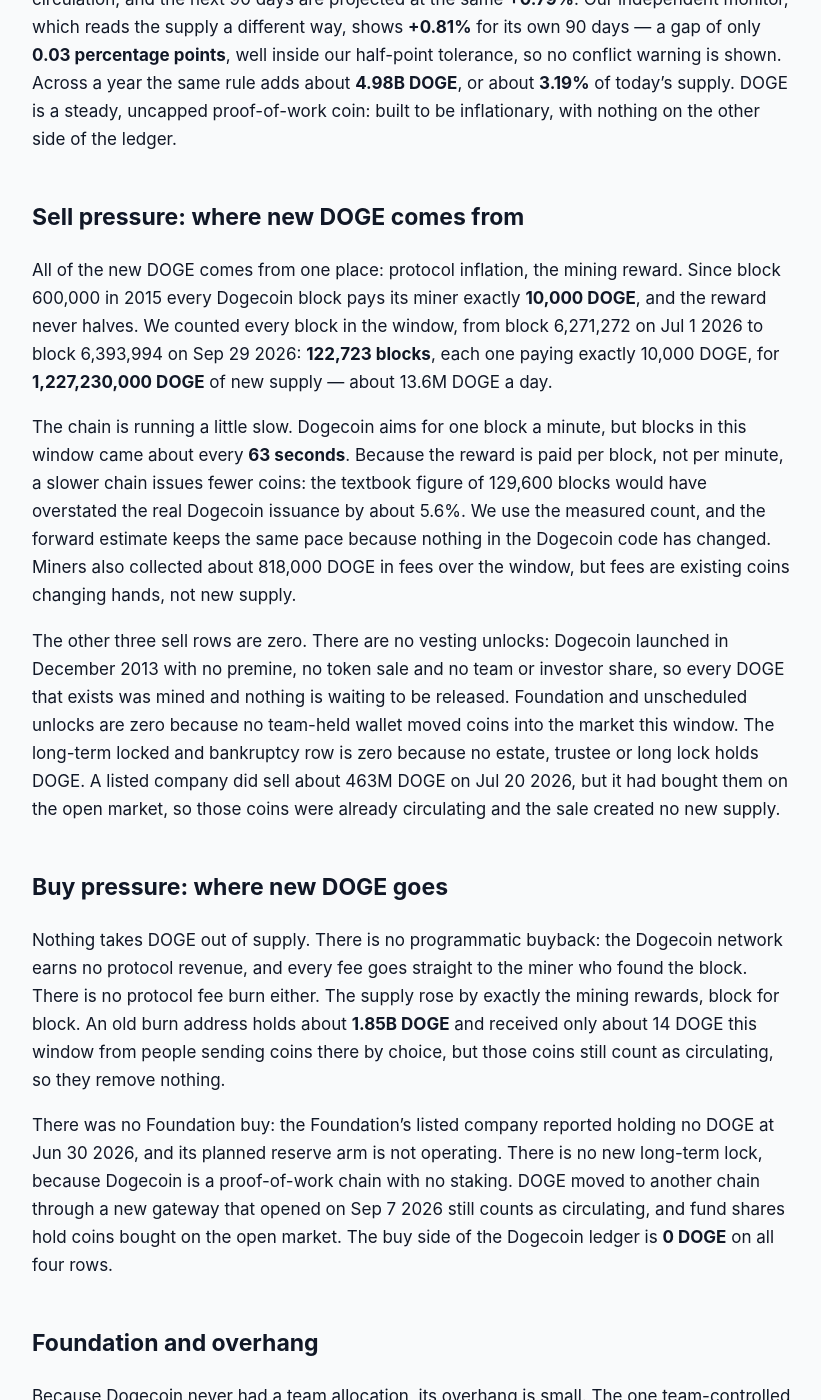
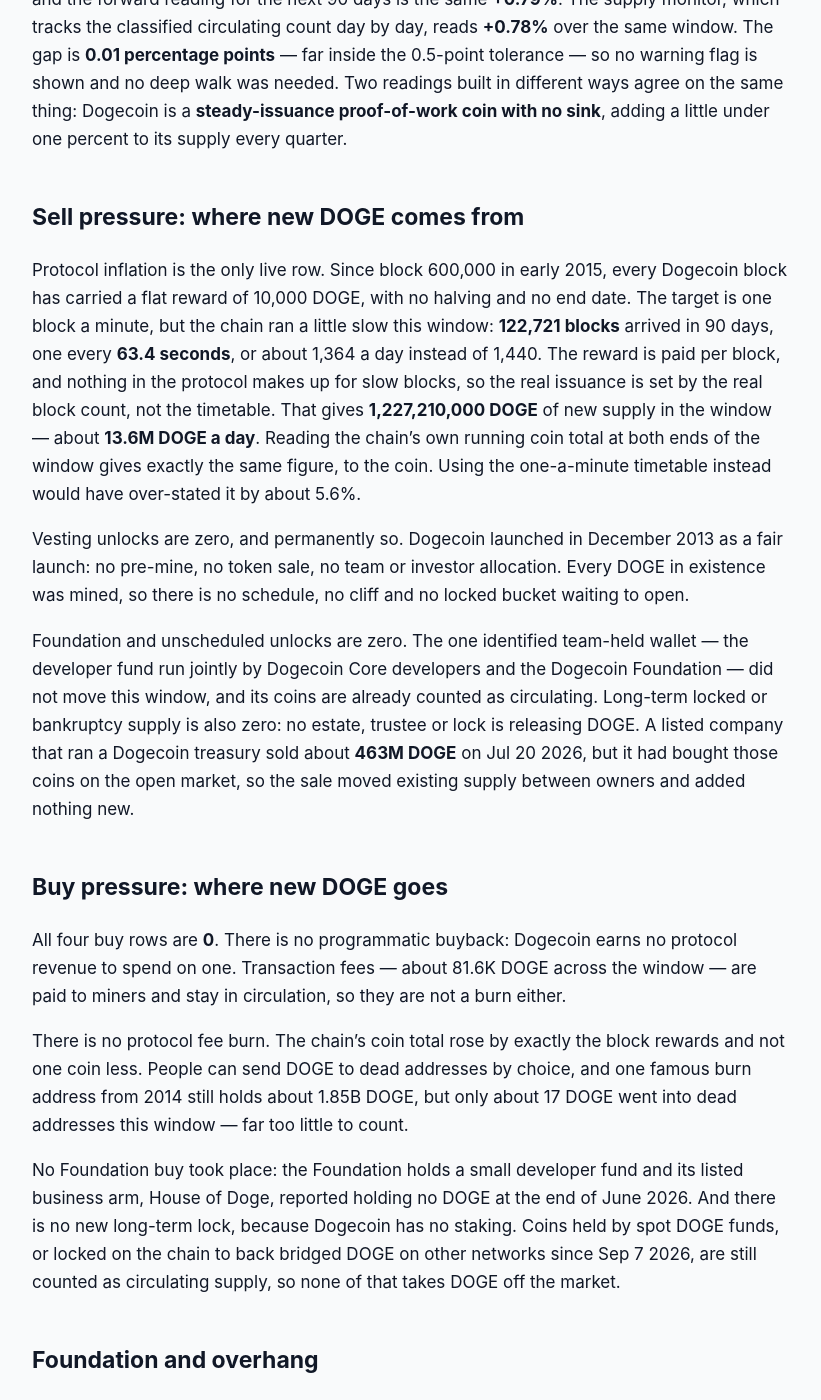
Before and after one commit to jeevansongmy-spec/mrnasdog-articles, a Jekyll site: the page built from crypto/doge-pressure-framework.md, in a window 1280 px wide and 1400 px high, scrolled down 529 px. Shown: the whole window, without its empty margins (228-1049 px from the left). Built offline with Jekyll 4.4.1, drawn with Linux system fonts in a browser that asks for light colours; some of the changed text lies outside the part shown.

Commit message:
publish: crypto/doge-pressure-framework

```diff
--- a/crypto/doge-pressure-framework.md
+++ b/crypto/doge-pressure-framework.md
@@ -10,52 +10,56 @@ Originally published at [https://mrnasdog.com/research/doge/inflation](https://m
 
 # DOGE Inflation Analysis · September 2026 · Supply growing · projected to keep growing
 
-DOGE supply is growing and is projected to keep growing. Dogecoin pays its miners a flat **10,000 DOGE** in every block, and in the 90 days to Sep 29 2026 that created **1,227,230,000 new DOGE** while nothing was burned, bought back or locked — a net rise of **+0.79%** of the circulating supply, against **+0.81%** on our independent monitor. Dogecoin has no supply cap and no halving, so the same number of new coins arrives every 90 days, forever, unless the code is changed.
+Dogecoin is **inflationary by design**, and the whole story is one number: every block pays its miner **10,000 new DOGE**. Over the 90 days to Sep 30 2026 that created **1.23B DOGE** while nothing was bought back, burned or locked, so circulating supply grew **+0.79%** — and the next 90 days should add about the same. The independent supply monitor reads **+0.78%**. Dogecoin has no supply cap and no halving, so the flow never stops; it only shrinks as a share of a supply that keeps getting bigger.
 
 ## The verdict, in one paragraph
 
-Over the last 90 days the Dogecoin supply grew by **+0.79%** of the **156.11B DOGE** in circulation, and the next 90 days are projected at the same **+0.79%**. Our independent monitor, which reads the supply a different way, shows **+0.81%** for its own 90 days — a gap of only **0.03 percentage points**, well inside our half-point tolerance, so no conflict warning is shown. Across a year the same rule adds about **4.98B DOGE**, or about **3.19%** of today's supply. DOGE is a steady, uncapped proof-of-work coin: built to be inflationary, with nothing on the other side of the ledger.
+DOGE supply grew **+0.79%** in the last 90 days on the MrNasdog Pressure Framework ledger, and the forward reading for the next 90 days is the same **+0.79%**. The supply monitor, which tracks the classified circulating count day by day, reads **+0.78%** over the same window. The gap is **0.01 percentage points** — far inside the 0.5-point tolerance — so no warning flag is shown and no deep walk was needed. Two readings built in different ways agree on the same thing: Dogecoin is a **steady-issuance proof-of-work coin with no sink**, adding a little under one percent to its supply every quarter.
 
 ## Sell pressure: where new DOGE comes from
 
-All of the new DOGE comes from one place: protocol inflation, the mining reward. Since block 600,000 in 2015 every Dogecoin block pays its miner exactly **10,000 DOGE**, and the reward never halves. We counted every block in the window, from block 6,271,272 on Jul 1 2026 to block 6,393,994 on Sep 29 2026: **122,723 blocks**, each one paying exactly 10,000 DOGE, for **1,227,230,000 DOGE** of new supply — about 13.6M DOGE a day.
+Protocol inflation is the only live row. Since block 600,000 in early 2015, every Dogecoin block has carried a flat reward of 10,000 DOGE, with no halving and no end date. The target is one block a minute, but the chain ran a little slow this window: **122,721 blocks** arrived in 90 days, one every **63.4 seconds**, or about 1,364 a day instead of 1,440. The reward is paid per block, and nothing in the protocol makes up for slow blocks, so the real issuance is set by the real block count, not the timetable. That gives **1,227,210,000 DOGE** of new supply in the window — about **13.6M DOGE a day**. Reading the chain's own running coin total at both ends of the window gives exactly the same figure, to the coin. Using the one-a-minute timetable instead would have over-stated it by about 5.6%.
 
-The chain is running a little slow. Dogecoin aims for one block a minute, but blocks in this window came about every **63 seconds**. Because the reward is paid per block, not per minute, a slower chain issues fewer coins: the textbook figure of 129,600 blocks would have overstated the real Dogecoin issuance by about 5.6%. We use the measured count, and the forward estimate keeps the same pace because nothing in the Dogecoin code has changed. Miners also collected about 818,000 DOGE in fees over the window, but fees are existing coins changing hands, not new supply.
+Vesting unlocks are zero, and permanently so. Dogecoin launched in December 2013 as a fair launch: no pre-mine, no token sale, no team or investor allocation. Every DOGE in existence was mined, so there is no schedule, no cliff and no locked bucket waiting to open.
 
-The other three sell rows are zero. There are no vesting unlocks: Dogecoin launched in December 2013 with no premine, no token sale and no team or investor share, so every DOGE that exists was mined and nothing is waiting to be released. Foundation and unscheduled unlocks are zero because no team-held wallet moved coins into the market this window. The long-term locked and bankruptcy row is zero because no estate, trustee or long lock holds DOGE. A listed company did sell about 463M DOGE on Jul 20 2026, but it had bought them on the open market, so those coins were already circulating and the sale created no new supply.
+Foundation and unscheduled unlocks are zero. The one identified team-held wallet — the developer fund run jointly by Dogecoin Core developers and the Dogecoin Foundation — did not move this window, and its coins are already counted as circulating. Long-term locked or bankruptcy supply is also zero: no estate, trustee or lock is releasing DOGE. A listed company that ran a Dogecoin treasury sold about **463M DOGE** on Jul 20 2026, but it had bought those coins on the open market, so the sale moved existing supply between owners and added nothing new.
 
 ## Buy pressure: where new DOGE goes
 
-Nothing takes DOGE out of supply. There is no programmatic buyback: the Dogecoin network earns no protocol revenue, and every fee goes straight to the miner who found the block. There is no protocol fee burn either. The supply rose by exactly the mining rewards, block for block. An old burn address holds about **1.85B DOGE** and received only about 14 DOGE this window from people sending coins there by choice, but those coins still count as circulating, so they remove nothing.
+All four buy rows are **0**. There is no programmatic buyback: Dogecoin earns no protocol revenue to spend on one. Transaction fees — about 81.6K DOGE across the window — are paid to miners and stay in circulation, so they are not a burn either.
 
-There was no Foundation buy: the Foundation's listed company reported holding no DOGE at Jun 30 2026, and its planned reserve arm is not operating. There is no new long-term lock, because Dogecoin is a proof-of-work chain with no staking. DOGE moved to another chain through a new gateway that opened on Sep 7 2026 still counts as circulating, and fund shares hold coins bought on the open market. The buy side of the Dogecoin ledger is **0 DOGE** on all four rows.
+There is no protocol fee burn. The chain's coin total rose by exactly the block rewards and not one coin less. People can send DOGE to dead addresses by choice, and one famous burn address from 2014 still holds about 1.85B DOGE, but only about 17 DOGE went into dead addresses this window — far too little to count.
+
+No Foundation buy took place: the Foundation holds a small developer fund and its listed business arm, House of Doge, reported holding no DOGE at the end of June 2026. And there is no new long-term lock, because Dogecoin has no staking. Coins held by spot DOGE funds, or locked on the chain to back bridged DOGE on other networks since Sep 7 2026, are still counted as circulating supply, so none of that takes DOGE off the market.
 
 ## Foundation and overhang
 
-Because Dogecoin never had a team allocation, its overhang is small. The one team-controlled wallet we track is the Dogecoin Foundation's development-fund multisig, which holds about **5.0M DOGE** and did not move this window; we re-read it on the chain at every rebuild. The Foundation's corporate arm, which went public on Jul 1 2026, reported no DOGE holdings, and its reserve subsidiary does not yet operate — we check its quarterly filings.
+Dogecoin has almost no team-controlled overhang, because there was never a team allocation. The one tracked wallet is the developer fund, a three-of-five multisig held by Core developers and Foundation board members. It holds **5.0M DOGE** — about 0.003% of supply — and its only outflow ever was 0.1 DOGE. Its rule is to pay 500K DOGE to credited contributors with each new Dogecoin Core release; the last release shipped in December 2024, so nothing has been paid since. House of Doge, the Foundation's Nasdaq-listed business arm since Jul 1 2026, reported **no digital assets** at Jun 30 2026. We read the developer fund from the chain every refresh and House of Doge from each quarterly filing. If either balance falls between refreshes, the outflow enters the Foundation and unscheduled unlocks row at the next refresh — though because every one of these coins is already counted as circulating, a payout would move coins between owners rather than add new supply.
 
-Exchange custody wallets are much larger — two of them hold tens of billions of DOGE — but those coins belong to depositors, not to any team, so they are not an overhang. Only about 470,000 DOGE sits outside the circulating count at all, so every wallet we watch is already inside the float. If the development fund's balance falls between refreshes, the outflow enters the Foundation row of the sell ledger at the next refresh.
+Exchange wallets hold a large share of all DOGE, but those coins belong to customers, and unlabelled large holders are not an identified group, so neither counts as a team overhang.
 
-## How DOGE compares to other proof-of-work coins
+## How DOGE compares to other proof-of-work chains
 
-Most proof-of-work coins follow the Bitcoin model: a reward that halves on a schedule and a hard cap on supply. Bitcoin stops at 21M coins, and Litecoin — the chain Dogecoin is merge-mined with — stops at 84M. Dogecoin gave up both. Its reward is fixed at 10,000 DOGE a block and there is no cap, so DOGE issuance never falls in coins. What falls is the rate: the same 4.98B DOGE a year is a smaller share of a bigger supply each year, so DOGE inflation drifts down slowly — about 3.19% a year today, and about 2.4% a year in ten years at the same pace.
+Against **Bitcoin** and **Litecoin**, Dogecoin runs the opposite money policy. Bitcoin and Litecoin halve their block reward every four years toward a fixed cap of 21M and 84M coins, so their issuance falls in steps. Dogecoin removed its cap in 2014 and fixed the reward at 10,000 DOGE per block from 2015. The number of new coins per year stays roughly flat — about **5.0B DOGE** at the current block pace — so the percentage rate falls slowly, only because the base keeps growing: about 3.2% a year today. The two chains are even tied together in practice: most Dogecoin blocks are merge-mined alongside Litecoin, so the same miners secure both while earning very different reward schedules.
 
-The closest match is a tail-emission coin such as Monero, which also pays a small fixed reward per block forever instead of stopping. The difference is size: Dogecoin's fixed reward was set when its supply was already about 98B DOGE, so the flat reward still adds a few percent a year. Unlike Ethereum, which burns part of every fee, Dogecoin burns nothing, and unlike exchange tokens, nothing buys DOGE back.
+The closest analogue is **Monero**'s tail emission, which also pays a fixed reward per block forever so miners are always paid. The difference is scale: Monero's tail adds under 1% to its supply each year, while Dogecoin's flat reward still adds a little over 3% a year.
 
-Against coins with team or investor unlocks, DOGE is simpler to read: there is no unlock calendar and no cliff, so the DOGE supply path is one straight line set by block count. Its risk is not a surprise release but the steady, uncapped flow to miners, who sell part of it to pay their costs.
+Against **Ethereum**, the gap is the sink. Ethereum also has no cap, but it burns part of every transaction fee, which offsets some of its new issuance. Dogecoin has no fee burn, no buyback and no staking lock, so every new DOGE stays in the market. That makes Dogecoin one of the simplest supply ledgers among major coins: one continuous inflow and nothing on the other side.
 
 ## What to watch in the next 90 days
 
-**Oct 14 2026** — one spot DOGE fund makes its last trade and returns its coins to its investors; those coins are already circulating, so the Dogecoin supply reading does not change.
+**Block speed.** Issuance follows the real block count, so if blocks move back toward one a minute, new supply rises by up to about 5.6%; slower blocks mean less.
 
-**The block pace** — blocks now arrive about every 63 seconds; if more mining power returns and the chain runs at its 60-second target, issuance would rise about 5.6%, to about 1.30B DOGE per 90 days.
+**Oct 14 2026.** The last trading day of one spot Dogecoin fund, which is closing with less than $1M left. Its coins are already in the float, so the closure changes nothing in the ledger.
 
-**The reward-cut idea** — a proposal to cut the reward to 1,000 DOGE a block made the news again on Sep 16 2026, but it was closed in January 2025, and any change would need a new Dogecoin Core release; the last one came out on Dec 1 2024.
+**The block-reward cut idea.** A community proposal to cut the reward from 10,000 to 1,000 DOGE per block has been open since Jan 26 2025 and was covered again in the news on Sep 28 2026. It has no code, no vote and no date, and Core developers have spoken against it. If it ever gained a real activation date, it would cut new supply by 90% and be the biggest change to Dogecoin's supply since 2015.
 
-**Foundation wallets** — the 5.0M DOGE development fund, and the next quarterly filing of the Foundation's listed company for any sign that its reserve starts buying or holding DOGE.
+**The next Dogecoin Core release.** It would trigger a 500K DOGE payout from the developer fund to contributors — coins already counted as circulating.
+
+**House of Doge's next quarterly filing**, expected around mid-November 2026, will show whether the Foundation's business arm has started holding DOGE.
 
 ## Summary
 
-DOGE is steadily inflationary: Dogecoin paid miners **1,227,230,000 new DOGE** over the 90 days to Sep 29 2026, nothing was burned, bought back or locked, and supply grew **+0.79%**, with the same projected for the next 90 days. The mechanism is a flat 10,000 DOGE block reward with no halving and no cap, and the independent monitor agrees within 0.03 points. The key risk is the constant flow of new coins to miners, about **4.98B DOGE** a year; the only ceiling is the block count, and only a hard fork could change the reward.
+Dogecoin's supply grew **+0.79%** in the last 90 days and is projected to grow about the same in the next 90, from one source only: a flat **10,000 DOGE block reward** that created **1.23B DOGE** in the window, against no buyback, no burn and no lock. There are no unlocks and almost no team overhang, because Dogecoin was a fair launch with no allocation. The key risk to holders is simply that the issuance never ends: Dogecoin has no cap and no halving, and the only thing that could change that is a block-reward cut that today has no code and no date.
 
-*MrNasdog Pressure Framework analysis of DOGE, Metric 1 — Inflation. Data + explanation only. Not financial advice. Checked Sep 29 2026.*
+*MrNasdog Pressure Framework analysis of DOGE, Metric 1 — Inflation. Data + explanation only. Not financial advice. Checked Sep 30 2026.*
```
